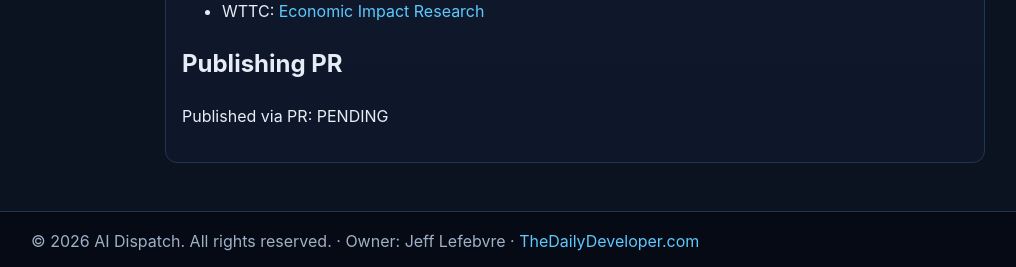
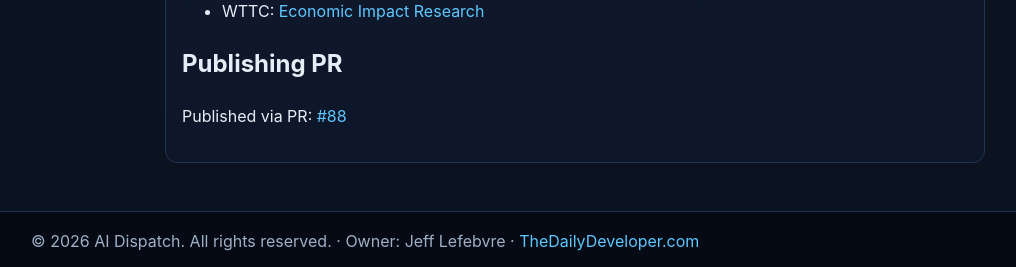
Before and after one commit to thestamp/Static-ai-articles, a Jekyll site: the page built from articles/2026-04-24-conde-nast-traveler-2026-hot-list-wellness-hotels.md, in a window 1280 px wide. Shown: the part 1404-1671 px from the top of the page, without its empty margins (65-1081 px from the left). Built offline with Jekyll 4.4.1, drawn with Linux system fonts in a browser that asks for light colours.

Commit message:
Backfill published PR URL in lifestyle hot-list article

```diff
--- a/articles/2026-04-24-conde-nast-traveler-2026-hot-list-wellness-hotels.md
+++ b/articles/2026-04-24-conde-nast-traveler-2026-hot-list-wellness-hotels.md
@@ -7,7 +7,7 @@
 category: "lifestyle"
 status: "published"
 permalink: "/articles/2026-04-24-conde-nast-traveler-2026-hot-list-wellness-hotels/"
-published_pr_url: "PENDING"
+published_pr_url: "https://github.com/thestamp/Static-ai-articles/pull/88"
 image: "/images/articles/conde-nast-traveler-2026-hot-list-wellness-hotels.png"
 ---
 
@@ -30,4 +30,4 @@
 
 ## Publishing PR
 
-Published via PR: PENDING
+Published via PR: [#88](https://github.com/thestamp/Static-ai-articles/pull/88)
```
